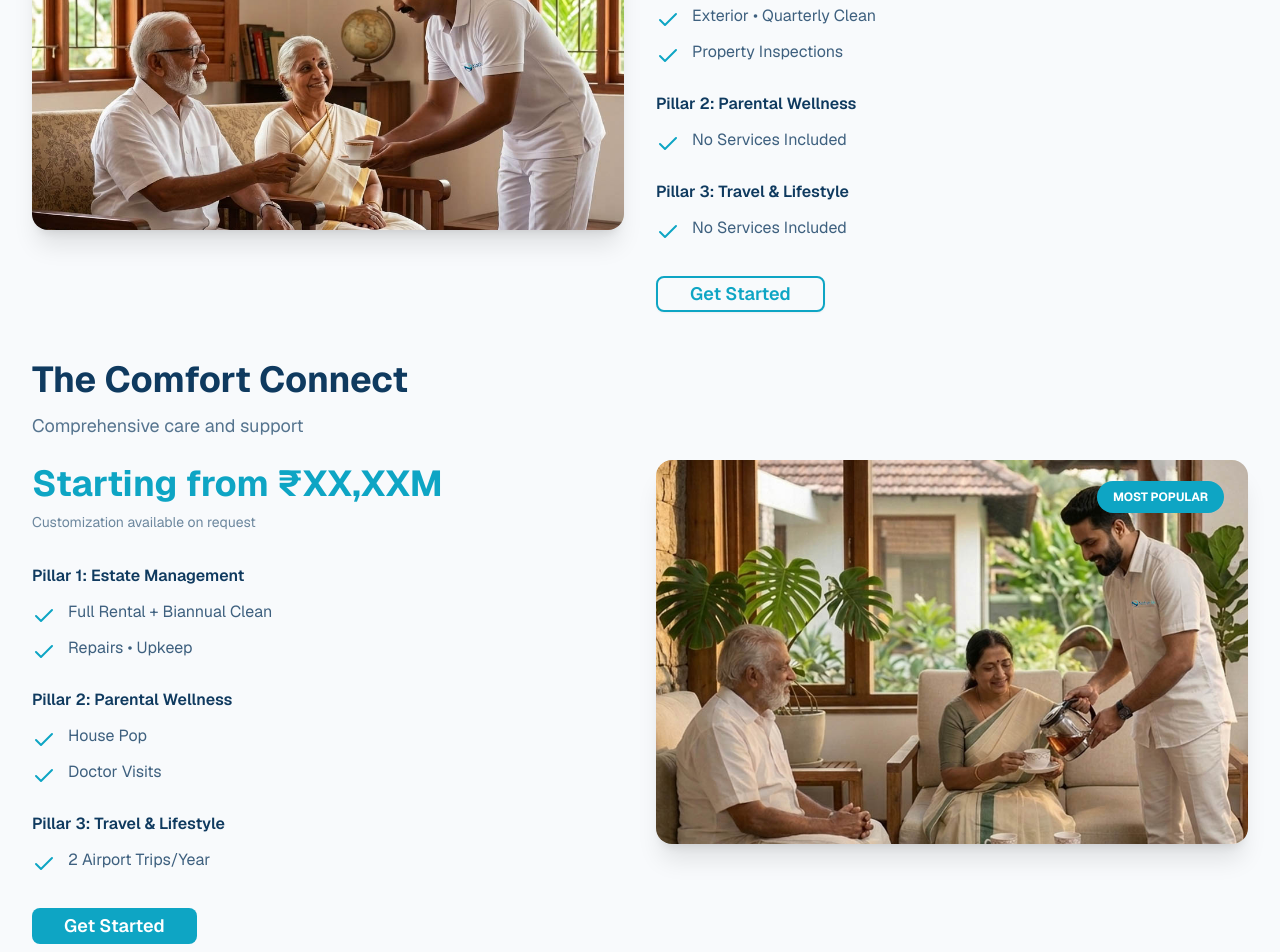
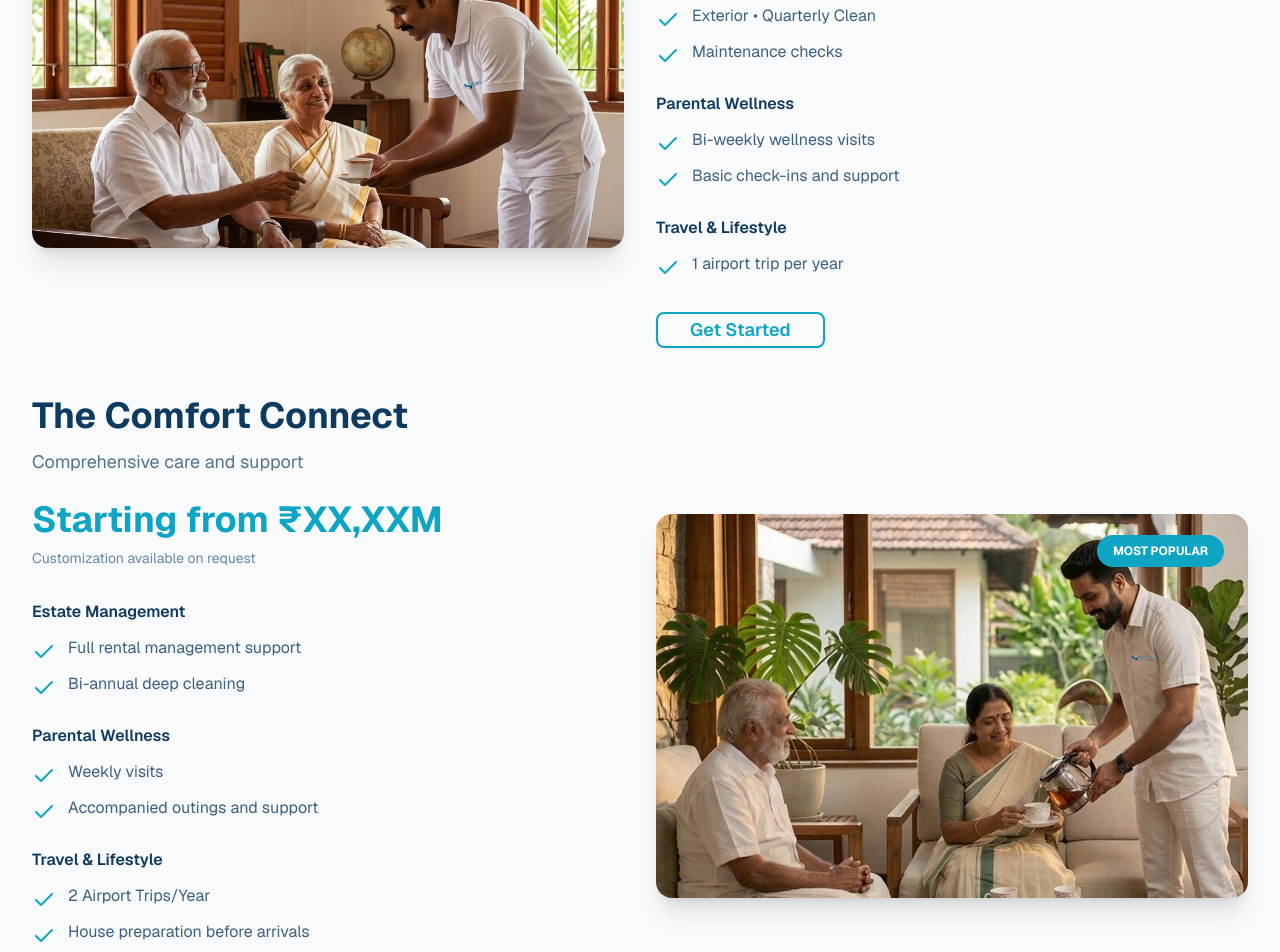
Before and after one commit to EviternDev/native360, a Next.js app: page /pricing in a window 1280 px wide. Shown: the part 620-1572 px from the top of the page. Built offline with nearby package versions, Linux system fonts and the light colour scheme.

Commit message:
pricing page demo correction

```diff
--- a/components/pricing.tsx
+++ b/components/pricing.tsx
@@ -14,16 +14,16 @@ const Pricing = () => {
       popular: false,
       features: [
         {
-          category: "Pillar 1: Estate Management",
-          items: ["Exterior • Quarterly Clean", "Property Inspections"],
+          category: " Estate Management",
+          items: ["Exterior • Quarterly Clean", "Maintenance checks"],
         },
         {
-          category: "Pillar 2: Parental Wellness",
-          items: ["No Services Included"],
+          category: "Parental Wellness",
+          items: ["Bi-weekly wellness visits","Basic check-ins and support"],
         },
         {
-          category: "Pillar 3: Travel & Lifestyle",
-          items: ["No Services Included"],
+          category: "Travel & Lifestyle",
+          items: ["1 airport trip per year"],
         },
       ],
     },
@@ -36,16 +36,16 @@ const Pricing = () => {
       popular: true,
       features: [
         {
-          category: "Pillar 1: Estate Management",
-          items: ["Full Rental + Biannual Clean", "Repairs • Upkeep"],
+          category: "Estate Management",
+          items: ["Full rental management support", "Bi-annual deep cleaning"],
         },
         {
-          category: "Pillar 2: Parental Wellness",
-          items: ["House Pop", "Doctor Visits"],
+          category: "Parental Wellness",
+          items: ["Weekly visits", "Accompanied outings and support"],
         },
         {
-          category: "Pillar 3: Travel & Lifestyle",
-          items: ["2 Airport Trips/Year"],
+          category: "Travel & Lifestyle",
+          items: ["2 Airport Trips/Year","House preparation before arrivals"],
         },
       ],
     },
@@ -58,19 +58,19 @@ const Pricing = () => {
       popular: false,
       features: [
         {
-          category: "Pillar 1: Estate Management",
+          category: "Estate Management",
           items: [
             "Full Stewardship + Guest-Ready",
-            "Property Oversight • Event Support",
+            "Home always guest-ready",
           ],
         },
         {
-          category: "Pillar 2: Parental Wellness",
-          items: ["Concierge", "Daily Wellness Check"],
+          category: "Parental Wellness",
+          items: ["Twice-weekly visits", "Event management and family support"],
         },
         {
-          category: "Pillar 3: Travel & Lifestyle",
-          items: ["Unlimited Transit + Travel Help"],
+          category: "Travel & Lifestyle",
+          items: ["Unlimited local transport coordination","Travel planning and assistance"],
         },
       ],
     },
```
